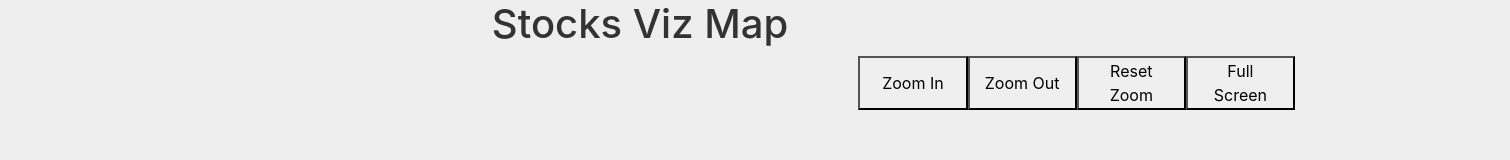
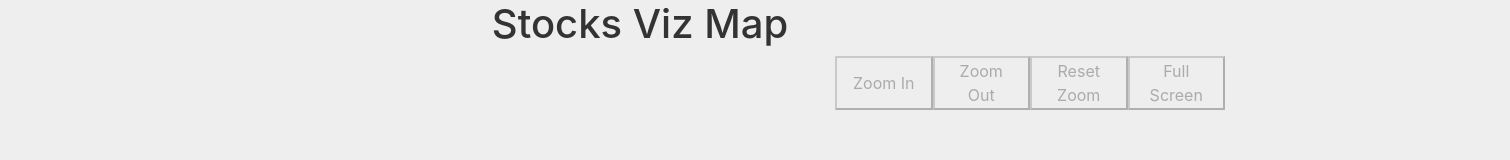
Before and after one commit to surajvkothari/StocksVizMap, a plain HTML site: page src/index.html in a window 1280 px wide. Shown: the whole page, 1510 px wide, since content can reach past the window. Drawn offline with nearby package versions, Linux system fonts and the light colour scheme.

Commit message:
Added map dimensions. Disabled control panel

```diff
--- a/src/index.html
+++ b/src/index.html
@@ -10,14 +10,16 @@
 <body>
     <h1 class="title">Stocks Viz Map</h1>
 
-    <div class="lg:container p-0">
+    <div class="container p-0">
+        <!-- Control Panel to be implemented later -->
         <div id="control-panel" class="row g-0 justify-content-end">
-            <button class="col-1">Zoom In</button>
-            <button class="col-1">Zoom Out</button>
-            <button class="col-1">Reset Zoom</button>
-            <button class="col-1">Full Screen</button>
+            <button class="col-1" disabled>Zoom In</button>
+            <button class="col-1" disabled>Zoom Out</button>
+            <button class="col-1" disabled>Reset Zoom</button>
+            <button class="col-1" disabled>Full Screen</button>
         </div>
-        <canvas id="map"></canvas>
+        <!-- Hard-coded canvas dimensions -->
+        <canvas id="map" width="1440px" height="600px"></canvas>
     </div>
 
     <script type="module" src="https://cdn.jsdelivr.net/npm/bootstrap@6.0.0-alpha.1/dist/js/bootstrap.bundle.min.js" integrity="sha384-1a/pXj49ZQ1aHEmrJ+gMw1otqoVsYwlEnlD8mIfY2TV03r20Y0CN7uqx1tQogjPL" crossorigin="anonymous"></script>
--- a/src/main.css
+++ b/src/main.css
@@ -6,7 +6,3 @@ body {
 .title {
     text-align: center;
 }
-
-#map {
-    width: 100%;
-}
```
Also changed, not shown: 1 other file.
